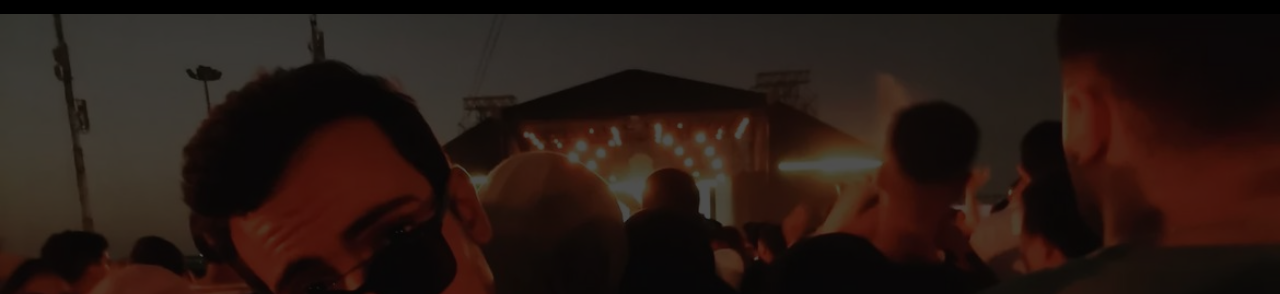
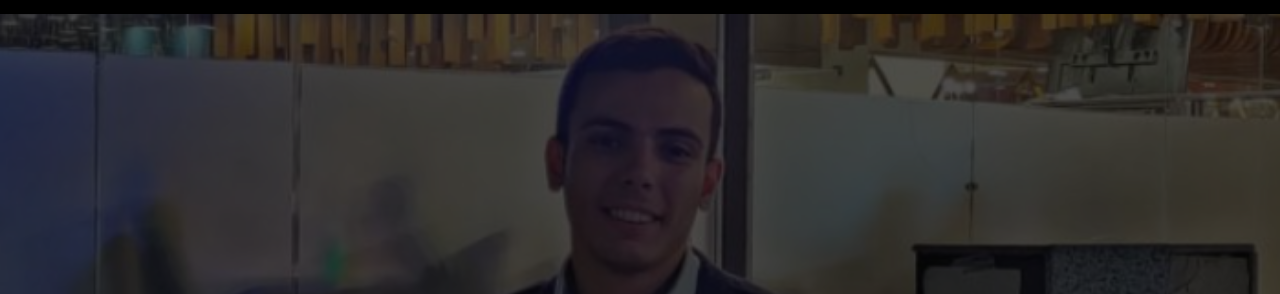
Before and after one commit to Khalid-Galal/khaled-portfolio, a plain HTML site: page index.html in a window 1280 px wide. Shown: the part 79-373 px from the top of the page. Drawn offline with Linux system fonts and the light colour scheme.

Commit message:
Update index.html

```diff
--- a/index.html
+++ b/index.html
@@ -59,7 +59,7 @@
     <!-- Hero Section -->
     <section id="hero" class="hero section dark-background">
 
-      <img src="assets/img/hero-img.jpg" alt="" data-aos="fade-in">
+      <img src="assets/img/hero-img.PNG" alt="" data-aos="fade-in">
 
       <div class="container d-flex flex-column align-items-center justify-content-center text-center" data-aos="fade-up" data-aos-delay="100">
         <h2>I am khaled Galal</h2>
```
